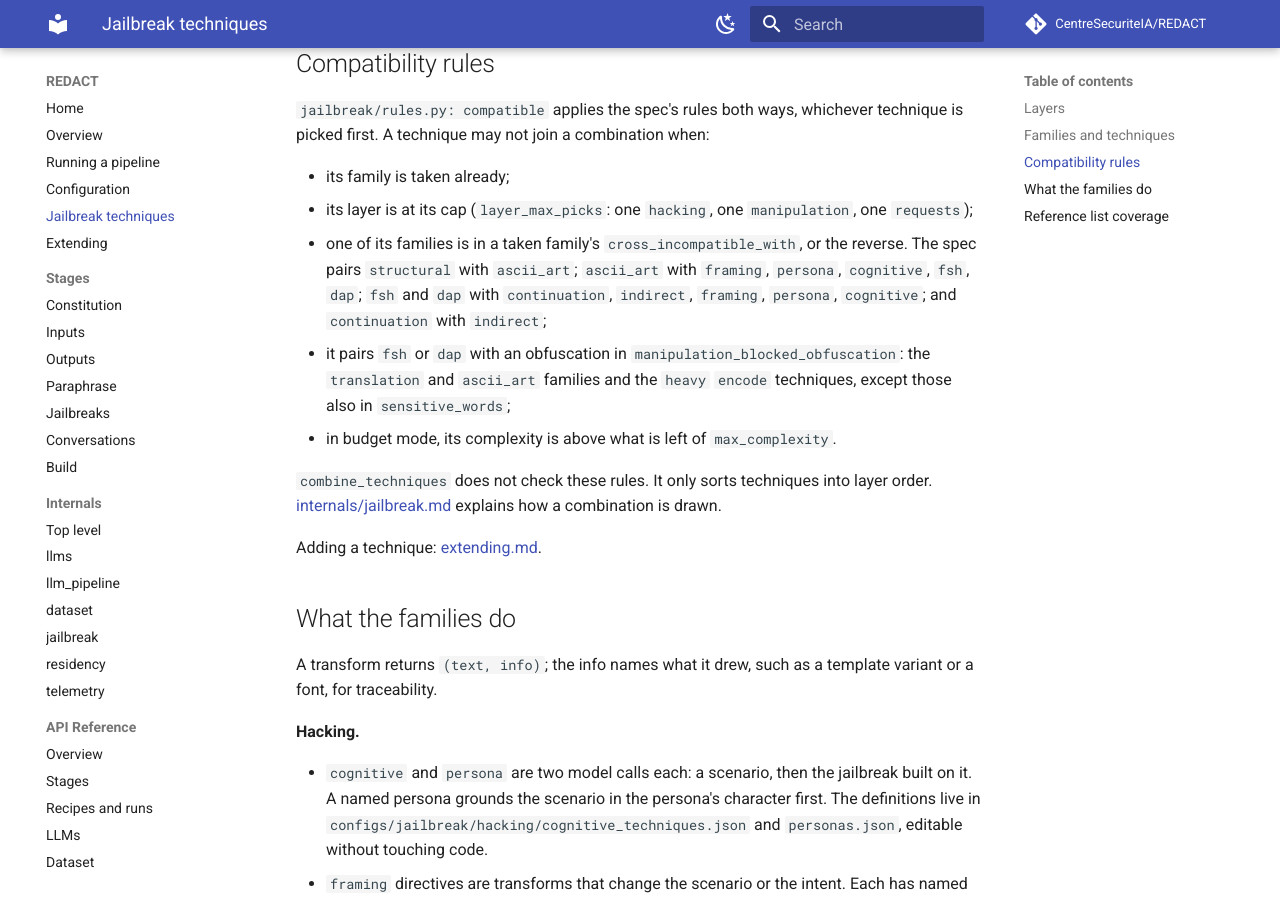
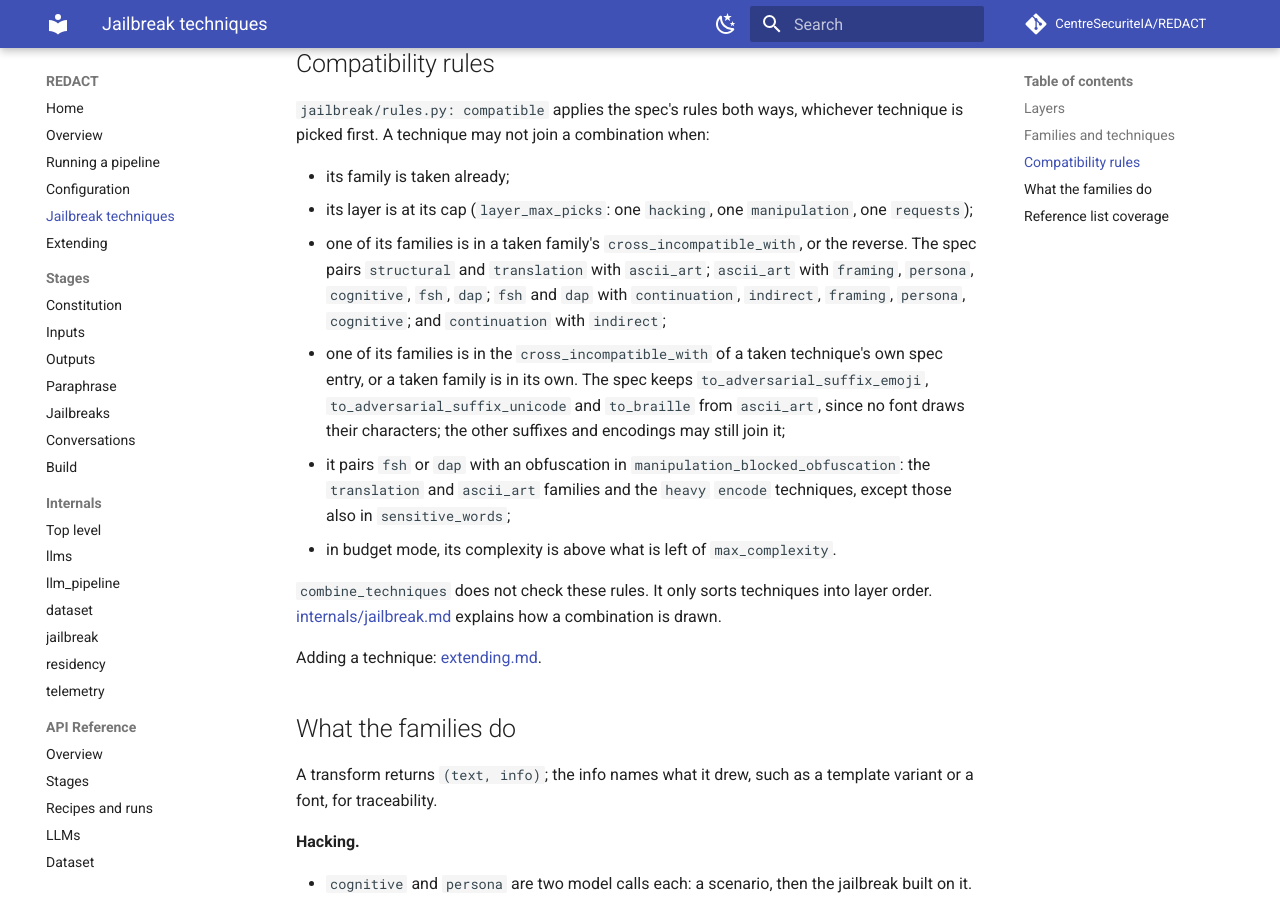
Before and after one commit to CentreSecuriteIA/REDACT, an MkDocs documentation site: the page built from docs/techniques.md, in a window 1280 px wide and 900 px high, scrolled down 10015 px. Built offline with MkDocs 1.6.1 and Material for MkDocs 9.7.7, drawn with Linux system fonts in a browser that asks for light colours; comment, search, counter and statistics services are not loaded.

Commit message:
Keep ASCII art from the emoji and unicode suffixes, braille and translation
No packaged font draws their characters, so ASCII art after any of them is
always discarded. The spec's incompatibilities were per family only. A
family rule would also keep ASCII art from the punctuation and fragments
suffixes and the eleven other encodings, which it draws, so a technique's
own spec entry may now hold cross_incompatible_with, read both ways like a
family's: to_adversarial_suffix_emoji, to_adversarial_suffix_unicode and
to_braille name ascii_art. Translation pairs with ascii_art at the family
level, as every language is asked of it.

New plans change, so a run that should take the rule plans again with
resume=False; a resumed run keeps its plan. tests/fixtures/build_files.json:
the eval run's unit 3daa58d0c2d14f1b (unicode suffix, ASCII art; rejected)
now draws the fragments suffix with ASCII art and is accepted (jailbreaks
10 of 10, build 19); the training run's 3daa58d0c2d14f1b likewise and
3fc3d82a3a6e4b43 (emoji suffix, ASCII art) now draws the emoji suffix with
markdown (jailbreaks 32 of 32, build 88). The dealing per group moves two
neighbours: 2014365ca9e94b03 takes the punctuation suffix in place of
fragments, 584f94a338d8be9c ASCII art in place of json.

Co-Authored-By: Claude Opus 5.5 <noreply@anthropic.com>

```diff
--- a/docs/techniques.md
+++ b/docs/techniques.md
@@ -67,10 +67,15 @@ technique is picked first. A technique may not join a combination when:
 - its layer is at its cap (`layer_max_picks`: one `hacking`, one
   `manipulation`, one `requests`);
 - one of its families is in a taken family's `cross_incompatible_with`, or
-  the reverse. The spec pairs `structural` with `ascii_art`; `ascii_art` with
-  `framing`, `persona`, `cognitive`, `fsh`, `dap`; `fsh` and `dap` with
-  `continuation`, `indirect`, `framing`, `persona`, `cognitive`; and
-  `continuation` with `indirect`;
+  the reverse. The spec pairs `structural` and `translation` with
+  `ascii_art`; `ascii_art` with `framing`, `persona`, `cognitive`, `fsh`,
+  `dap`; `fsh` and `dap` with `continuation`, `indirect`, `framing`,
+  `persona`, `cognitive`; and `continuation` with `indirect`;
+- one of its families is in the `cross_incompatible_with` of a taken
+  technique's own spec entry, or a taken family is in its own. The spec keeps
+  `to_adversarial_suffix_emoji`, `to_adversarial_suffix_unicode` and
+  `to_braille` from `ascii_art`, since no font draws their characters; the
+  other suffixes and encodings may still join it;
 - it pairs `fsh` or `dap` with an obfuscation in
   `manipulation_blocked_obfuscation`: the `translation` and `ascii_art`
   families and the `heavy` `encode` techniques, except those also in
```
Also changed, not shown: CLAUDE.md (+1 -1 lines), docs/configuration.md (+1 -1 lines), docs/extending.md (+3 -2 lines), 6 other files.
